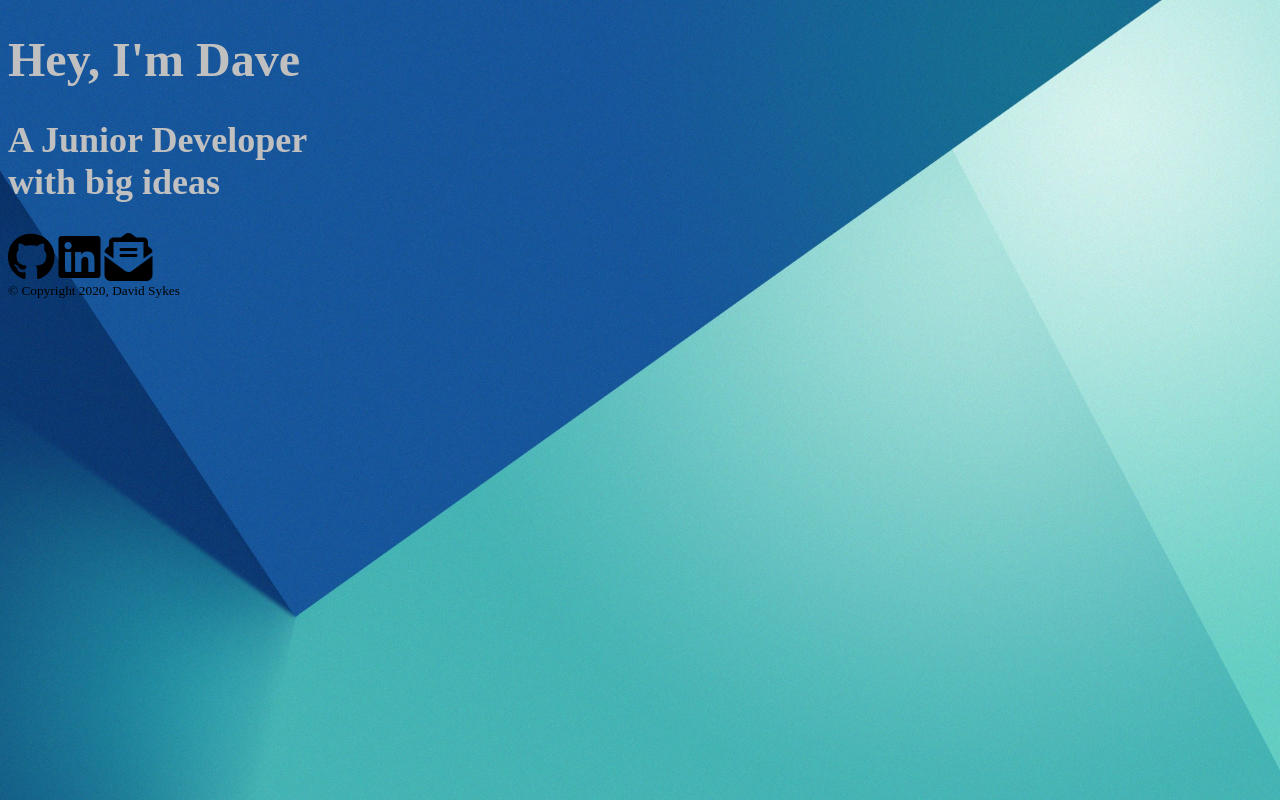
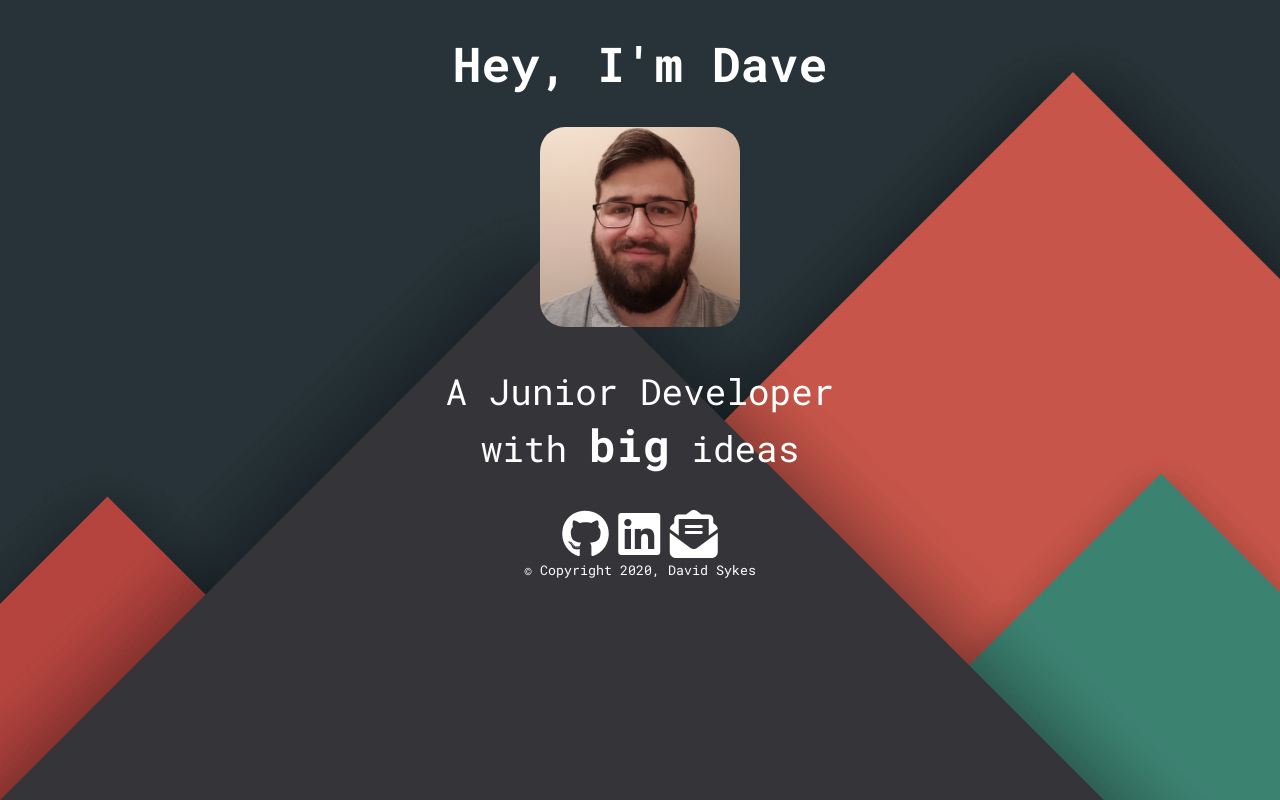
Before and after one commit to DavidJSykes/Portfolio, a plain HTML site: page index.html in a window 1280 px wide. Drawn offline with Linux system fonts and the light colour scheme.

Commit message:
adjusted the layout and changed the background

```diff
--- a/index.html
+++ b/index.html
@@ -5,17 +5,24 @@
     <meta name="viewport" content="width=device-width, initial-scale=1.0">
     <link href='styles/stylesheet.css' rel="stylesheet" type="text/css">
     <script src="https://kit.fontawesome.com/ff2616866f.js" crossorigin="anonymous"></script>
+    <link href="https://fonts.googleapis.com/css2?family=Roboto+Mono:ital,wght@0,400;0,700;1,400&display=swap" rel="stylesheet">
     <title>David Sykes - Portfolio</title>
   </head>
   <body>
     <header>
-      <h1 class='title'>Hey, I'm Dave</h1>
-      <h2 class='subtitle'>A Junior Developer <br>with big ideas</h2>
+      <nav>
+
+      </nav>
     </header>
 
     <main>
+      <div id='bio'>
+        <h1 class='title'>Hey, I'm Dave</h1>
+        <img class='dave-img' src="./images/dave.png" alt="Picture of Dave">
+        <p class='subtitle'>A Junior Developer <br>with <strong>big</strong> ideas</p>
+      </div>
       <div id='social'>
-          <a href="https://github.com/DavidJSykes" target='_blank'><i class="fab fa-github icon-large fa-3x"></i></a>
+          <a href="https://github.com/DavidJSykes" target='_blank'><i class="fab fa-github fa-3x"></i></a>
           <a href="https://www.linkedin.com/in/david-sykes-35072b91" target="_blank"><i class="fab fa-linkedin fa-3x"></i></a>
           <a href="mailto:dave@davidjsykes.com>"><i class="fas fa-envelope-open-text fa-3x"></i></a>
       </div>
--- a/styles/stylesheet.css
+++ b/styles/stylesheet.css
@@ -1,18 +1,22 @@
 body {
-    background-image: url("../images/material-background-1.jpg");
+    background-image: url("../images/material-background-2.jpg");
     background-size: cover;
     background-repeat: no-repeat;
     background-position: center center;
     background-attachment: fixed;
+    font-family: 'Roboto Mono', monospace;
+    margin: auto;
+    width: 50%;
+    text-align: center;
 }
 
 .title {
-    color: silver;
+    color: white;
     font-size: 48px;
 }
 
 .subtitle {
-    color: silver;
+    color: white;
     font-size: 36px;
 }
 
@@ -20,3 +24,20 @@ a {
     text-decoration: inherit;
     color: inherit;
 }
+
+.dave-img {
+    height: 200px;
+    border-radius: 25px;
+}
+
+.fa-3x {
+    color: white;
+}
+
+footer {
+    color: white;
+}
+
+strong {
+    font-size: 125%;
+}
```
Also changed, not shown: images/blue-wavy-background.jpg (added), images/material-background-2.jpg (added), 2 other files.
